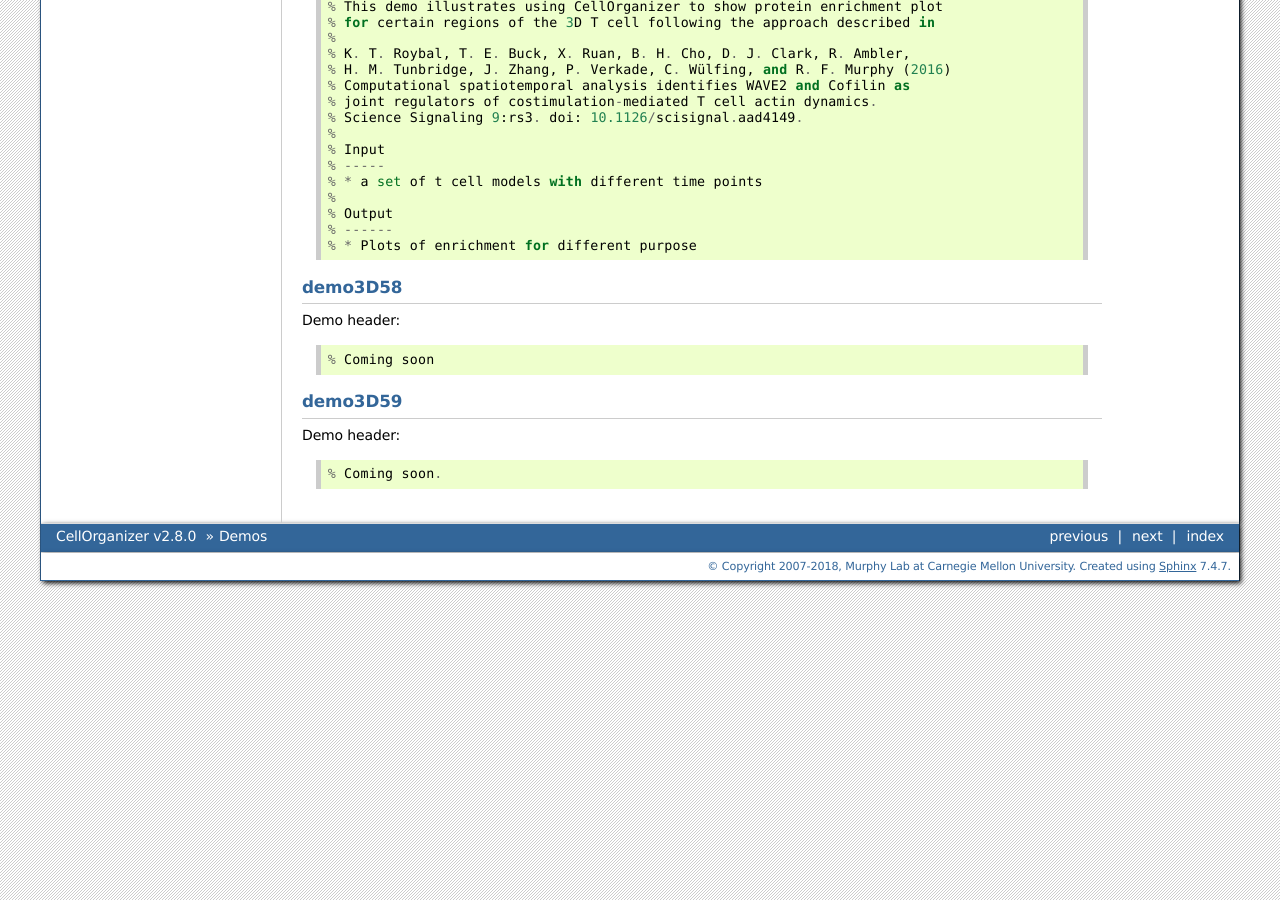
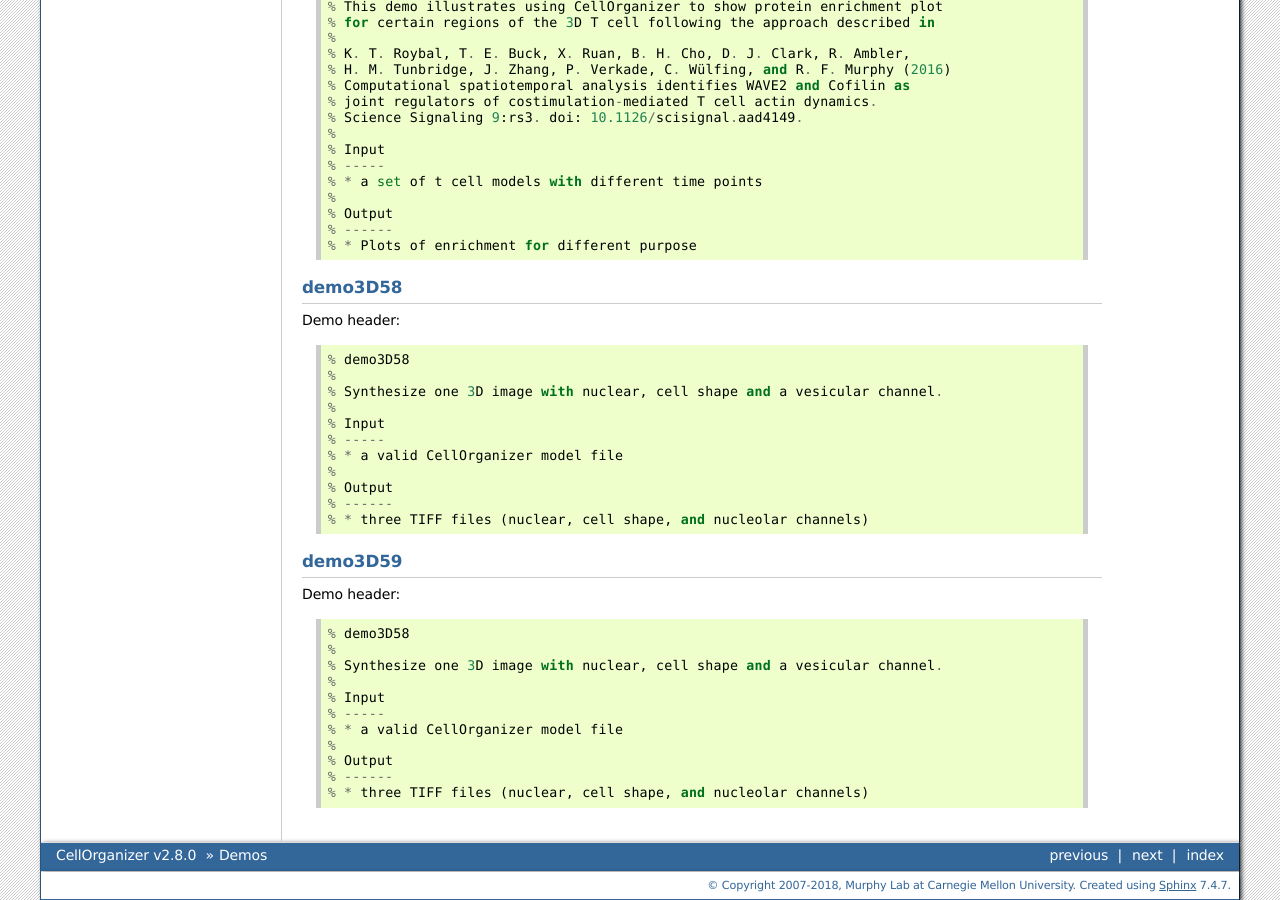
Before and after one commit to murphygroup/cellorganizer-documentation_old, a Sphinx documentation site: the page built from source/chapters/demos.rst, in a window 1280 px wide and 900 px high, scrolled down 26861 px. Built offline with Sphinx 7.4.7, drawn with Linux system fonts in a browser that asks for light colours.

Commit message:
Updated docs

```diff
--- a/source/chapters/demos.rst
+++ b/source/chapters/demos.rst
@@ -1599,7 +1599,17 @@ demo3D58
 --------
 Demo header::
 
-% Coming soon
+% demo3D58
+%
+% Synthesize one 3D image with nuclear, cell shape and a vesicular channel.
+%
+% Input
+% -----
+% * a valid CellOrganizer model file
+%
+% Output
+% ------
+% * three TIFF files (nuclear, cell shape, and nucleolar channels)
 
 .. _demo3D59:
 
@@ -1607,4 +1617,14 @@ demo3D59
 --------
 Demo header::
 
-% Coming soon.
+% demo3D58
+%
+% Synthesize one 3D image with nuclear, cell shape and a vesicular channel.
+%
+% Input
+% -----
+% * a valid CellOrganizer model file
+%
+% Output
+% ------
+% * three TIFF files (nuclear, cell shape, and nucleolar channels)
```
